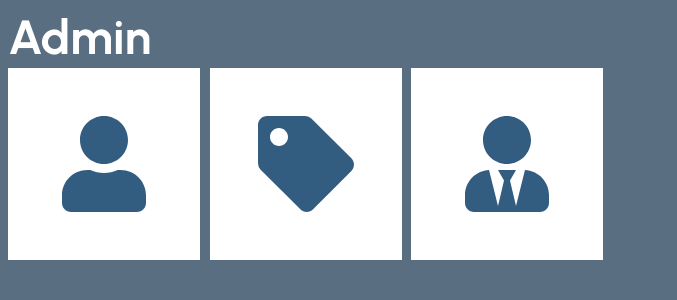
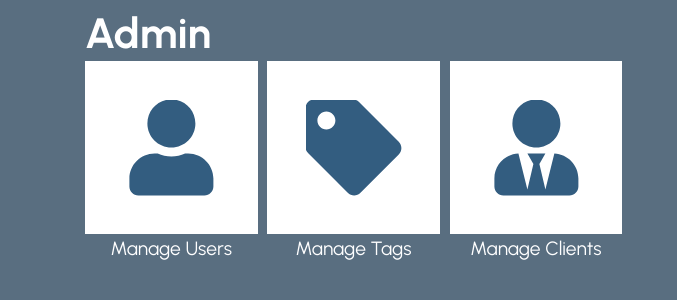
Before and after one commit to Cedric0303/comp30022-team12, a React (Create React App) app in the folder client/: page /admin in a window 1280 px wide. Shown: the top 300 px of the page, without its empty margins (0-677 px from the left). Built offline with nearby package versions, Linux system fonts and the light colour scheme.

Commit message:
Update admin page

```diff
--- a/client/src/App.css
+++ b/client/src/App.css
@@ -2,6 +2,16 @@
 
 html {
     font-family: Urbanist, sans-serif;
+}
+
+a {
+    color: initial;
+    text-decoration: none;
+}
+
+.hoverable:hover {
+    cursor: pointer;
+    filter: brightness(0.85);
 }
 
 .App {
--- a/client/src/Pages/Admin.js
+++ b/client/src/Pages/Admin.js
@@ -10,9 +10,9 @@ function Admin(props) {
         <main>
             <h2 class="mainHeading">Admin</h2>
             <div id="adminButtons">
-                <div class="squareButton"><FontAwesomeIcon icon="user" /></div>
-                <div class="squareButton"><FontAwesomeIcon icon="tag" /></div>
-                <div class="squareButton"><FontAwesomeIcon icon="user-tie" /></div>
+                <a class="squareButton hoverable" href="admin/users"><FontAwesomeIcon class="AdminIcon" icon="user" />Manage Users</a>
+                <a class="squareButton hoverable" href="admin/tags"><FontAwesomeIcon class="AdminIcon" icon="tag" />Manage Tags</a>
+                <a class="squareButton hoverable" href=""><FontAwesomeIcon class="AdminIcon" icon="user-tie" />Manage Clients</a>
             </div>
         </main>
     );
--- a/client/src/Pages/css/admin.css
+++ b/client/src/Pages/css/admin.css
@@ -2,8 +2,12 @@ html {
     background-color: #596E80;
 }
 
+main {
+    margin: 0 6vw;
+}
+
 .mainHeading {
-    font-size: 6vh;
+    font-size: 5.3vh;
     font-weight: 700;
     color: white;
     margin: 0.3vh 0;
@@ -18,11 +22,21 @@ html {
 
 .squareButton {
     display: flex;
-    width: 12rem;
-    height: 12rem;
+    flex-direction: column;
+    justify-content: center;
+    align-items: center;
+    row-gap: 0.3vh;
+    color: white;
+    font-size: 1.2em;
+}
+
+.squareButton .AdminIcon {
+    display: flex;
+    width: 6rem;
+    height: 6rem;
     background-color: white;
     color: #335D80;
     justify-content: center;
     align-items: center;
-    font-size: 6em;
+    padding: 2em;
 }
```
